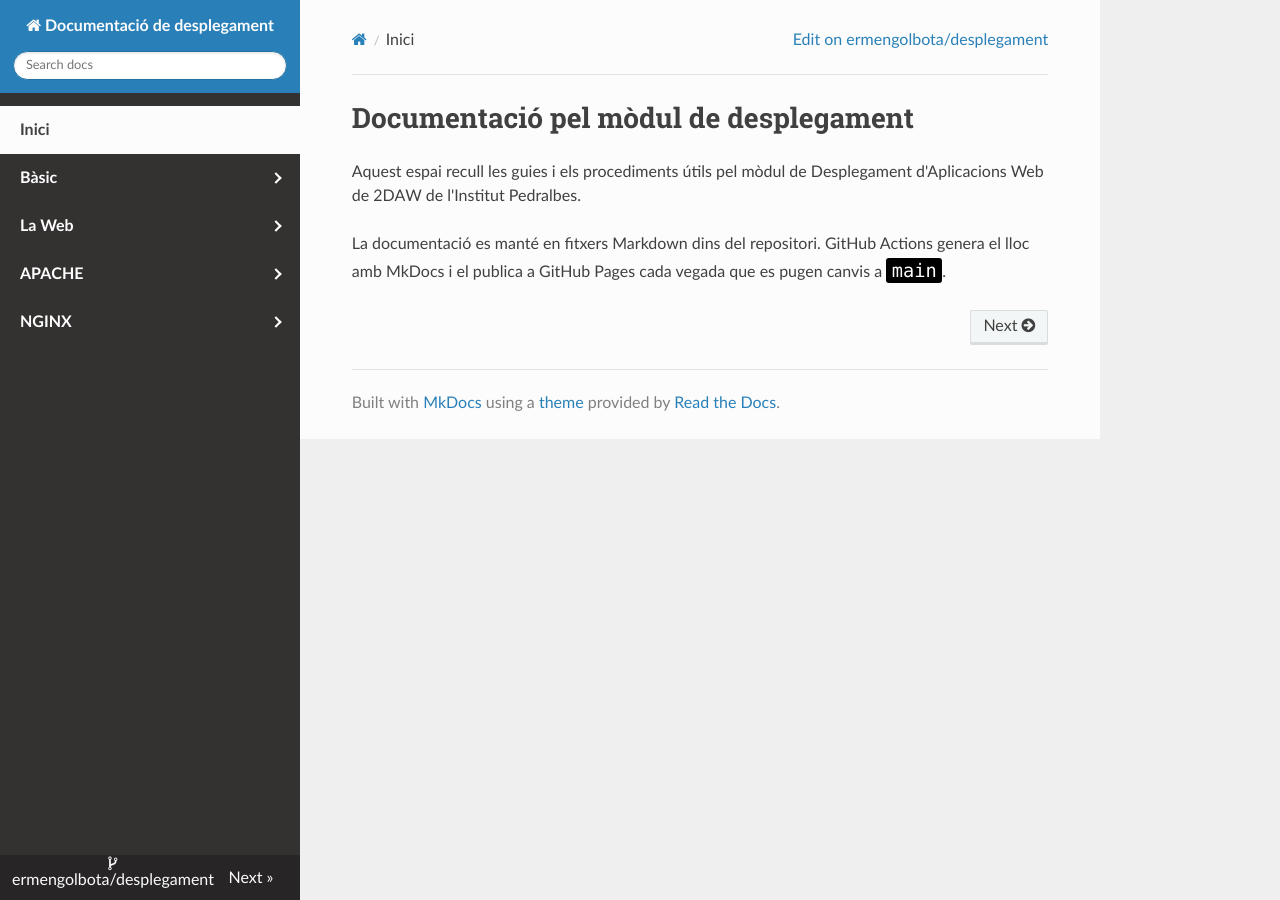
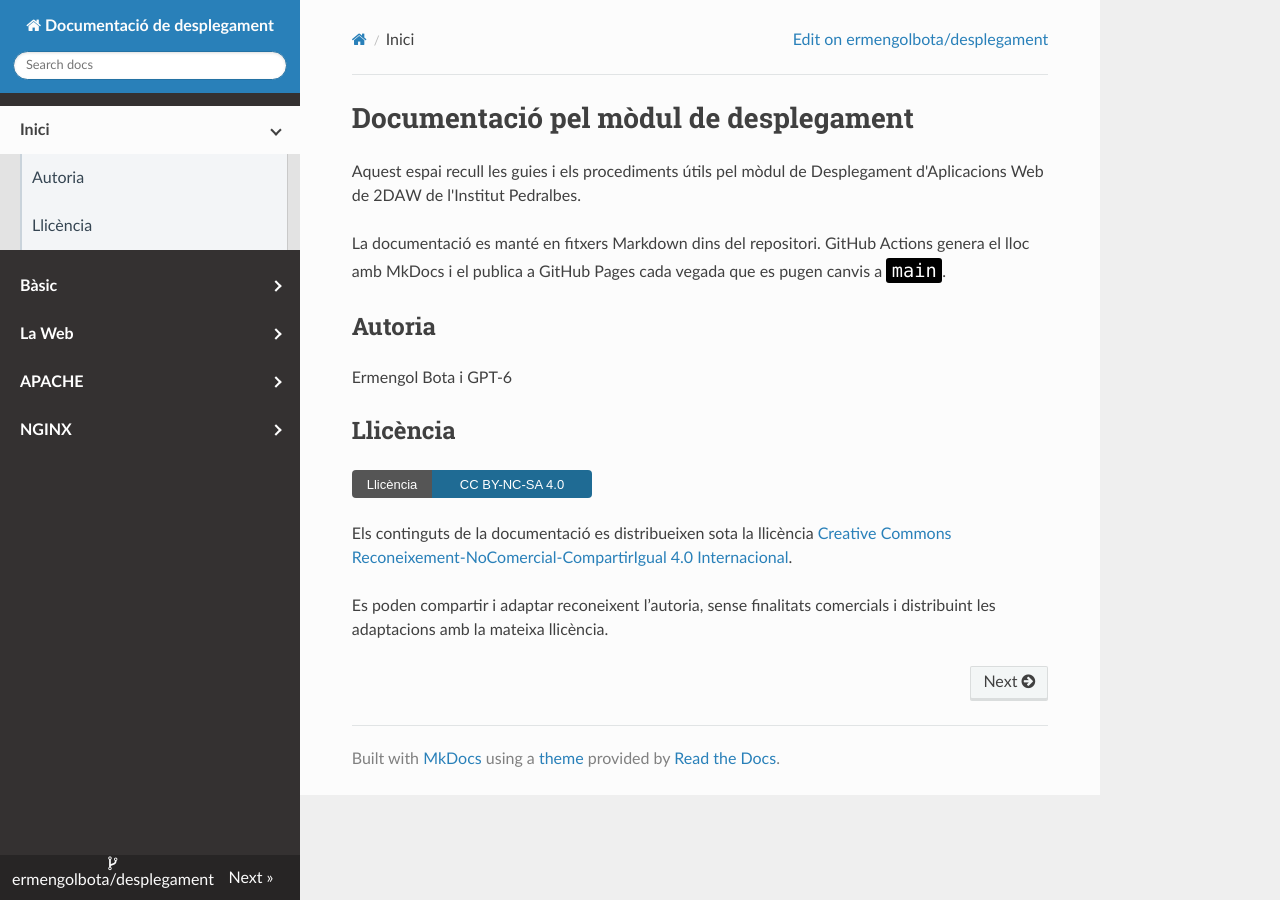
Before and after one commit to ermengolbota/desplegament, an MkDocs documentation site: the page built from docs/index.md, in a window 1280 px wide. Built offline with MkDocs 1.6.1, drawn with Linux system fonts in a browser that asks for light colours; nearby versions of some CDN libraries.

Commit message:
llicència

```diff
--- a/docs/index.md
+++ b/docs/index.md
@@ -3,3 +3,15 @@
 Aquest espai recull les guies i els procediments útils pel mòdul de Desplegament d'Aplicacions Web de 2DAW de l'Institut Pedralbes.
 
 La documentació es manté en fitxers Markdown dins del repositori. GitHub Actions genera el lloc amb MkDocs i el publica a GitHub Pages cada vegada que es pugen canvis a `main`.
+
+## Autoria
+
+Ermengol Bota i GPT-6
+
+## Llicència
+
+[![Llicència CC BY-NC-SA 4.0](assets/images/cc-by-nc-sa.svg)](https://creativecommons.org/licenses/by-nc-sa/4.0/deed.ca)
+
+Els continguts de la documentació es distribueixen sota la llicència [Creative Commons Reconeixement-NoComercial-CompartirIgual 4.0 Internacional](https://creativecommons.org/licenses/by-nc-sa/4.0/deed.ca).
+
+Es poden compartir i adaptar reconeixent l’autoria, sense finalitats comercials i distribuint les adaptacions amb la mateixa llicència.
```
Also changed, not shown: docs/assets/images/cc-by-nc-sa.svg (added), 1 other file.
